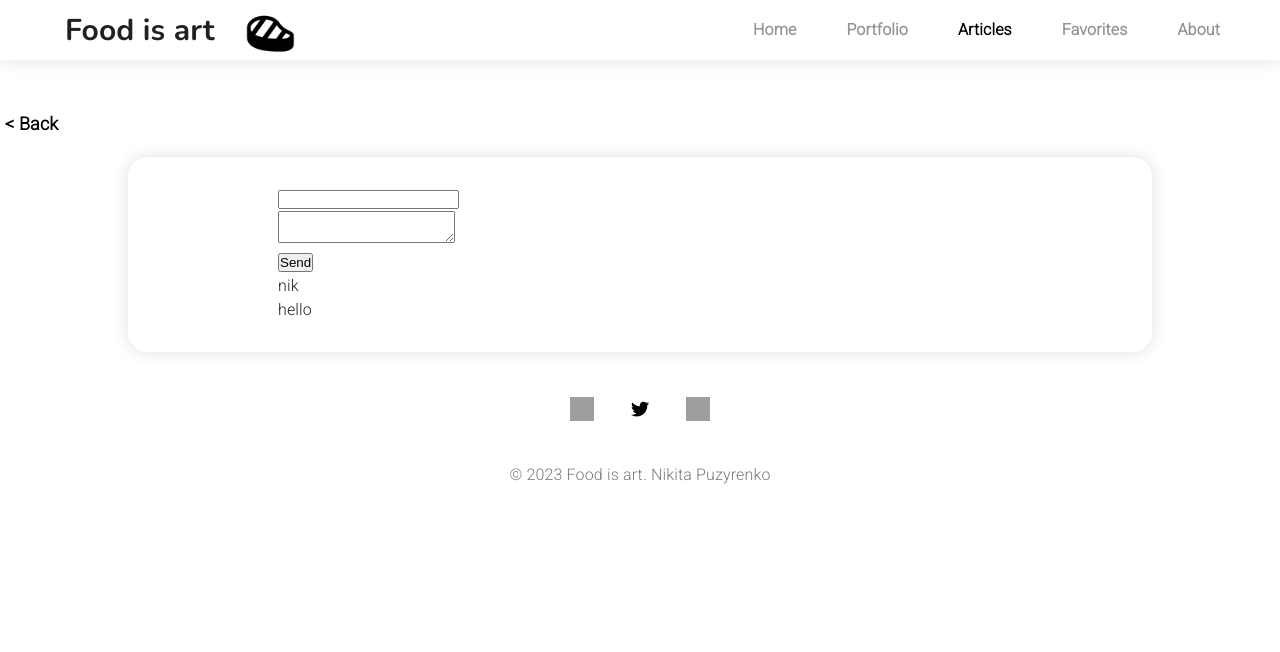
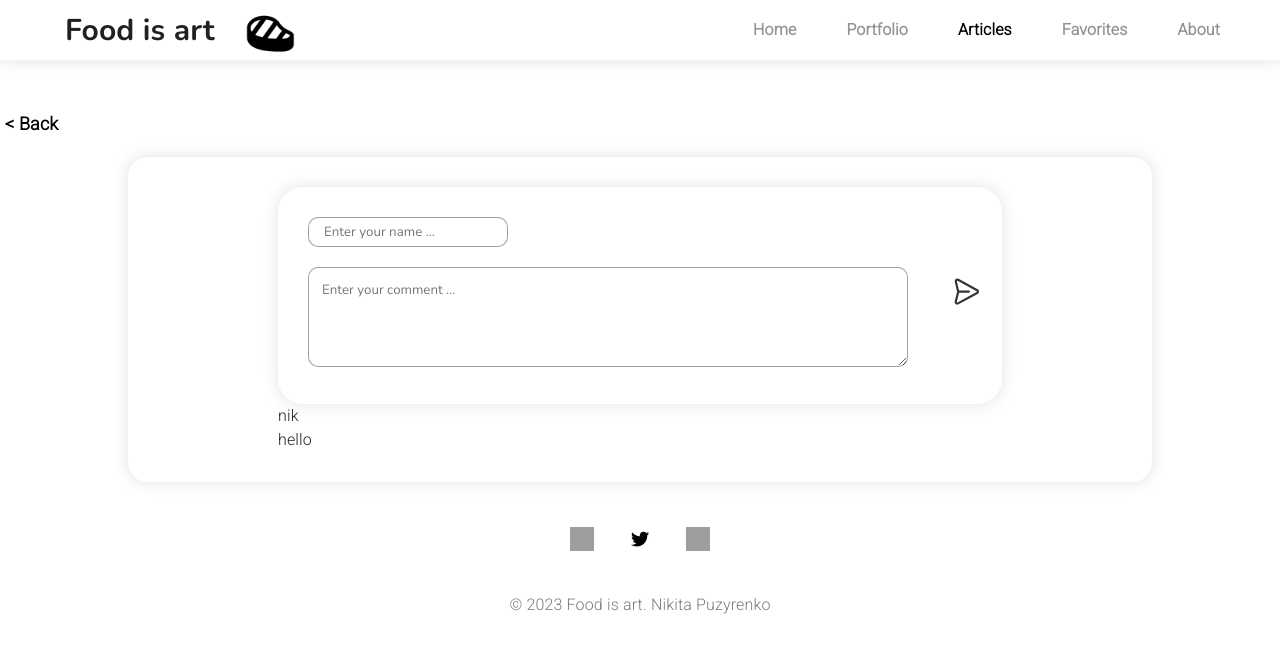
Before and after one commit to NikitOS-1/food-blog, a React (Create React App) app: page /articles/0 in a window 1280 px wide. Shown: the top 652 px of the page. Built offline with nearby package versions, Linux system fonts and the light colour scheme; grey boxes are pictures that could not be loaded.

Commit message:
compleated style for form(coment)

```diff
--- a/src/componets/ArticalItem/Coment/Coment.module.scss
+++ b/src/componets/ArticalItem/Coment/Coment.module.scss
@@ -2,7 +2,6 @@
     margin: 20px auto;
     display: flex;
     flex-direction: column;
-    justify-content: center;
     padding: 30px 150px;
     width: 80%;
     height: max-content;
@@ -10,4 +9,85 @@
     -webkit-box-shadow: 0px 0px 16px 1px rgba(0, 0, 0, 0.11);
     -moz-box-shadow: 0px 0px 16px 1px rgba(0, 0, 0, 0.11);
     box-shadow: 0px 0px 16px 1px rgba(0, 0, 0, 0.11);
+
+    .form {
+        -webkit-box-shadow: 0px 0px 16px 1px rgba(0, 0, 0, 0.11);
+        -moz-box-shadow: 0px 0px 16px 1px rgba(0, 0, 0, 0.11);
+        box-shadow: 0px 0px 16px 1px rgba(0, 0, 0, 0.11);
+        padding: 20px;
+        display: flex;
+        justify-content: space-between;
+        align-items: center;
+        width: 100%;
+        height: max-content;
+        border-radius: 25px;
+
+        .coment {
+            display: flex;
+            flex-direction: column;
+            align-items: flex-start;
+            justify-content: center;
+
+            .name {
+                margin: 10px;
+
+                input {
+                    width: 200px;
+                    height: 30px;
+                    border: 1px solid rgba(0, 0, 0, 0.372);
+                    border-radius: 10px;
+
+                    &::placeholder {
+                        padding: 5px;
+                        font-family: "Nunito", sans-serif;
+                    }
+
+                    &:valid {
+                        padding: 10px;
+                        font-family: "Nunito", sans-serif;
+                    }
+                }
+            }
+
+            .text {
+                margin: 10px;
+
+                textarea {
+                    width: 600px;
+                    height: 100px;
+                    border: 1px solid rgba(0, 0, 0, 0.372);
+                    border-radius: 10px;
+
+                    &::placeholder {
+                        padding: 3px;
+                        font-family: "Nunito", sans-serif;
+                    }
+
+                    &:valid {
+                        padding: 10px;
+                        font-family: "Nunito", sans-serif;
+                    }
+                }
+            }
+        }
+
+        .btnSend {
+            button {
+                background: transparent;
+                border: none;
+                cursor: pointer;
+
+                &:hover {
+                    opacity: 0.7;
+                }
+            }
+        }
+
+    }
+
+    .view {
+        .newName {}
+
+        .newText {}
+    }
 }
--- a/src/componets/ArticalItem/Coment/Coment.tsx
+++ b/src/componets/ArticalItem/Coment/Coment.tsx
@@ -46,21 +46,40 @@ const Coment = (props: Props) => {
   return (
     <div className={style.wrap}>
       <form className={style.form} onSubmit={handleSubmit}>
-        <div className={style.name}>
-          <input type="text" value={newComent.name} onChange={handleName} />
-        </div>
-        <div className={style.text}>
-          <textarea value={newComent.text} onChange={handleText}></textarea>
+        <div className={style.coment}>
+          <div className={style.name}>
+            <input
+              type="text"
+              placeholder="Enter your name ..."
+              value={newComent.name}
+              onChange={handleName}
+            />
+          </div>
+          <div className={style.text}>
+            <textarea
+              value={newComent.text}
+              onChange={handleText}
+              placeholder="Enter your comment ..."></textarea>
+          </div>
         </div>
         <div className={style.btnSend}>
-          <button type="submit">Send</button>
+          <button type="submit">
+            <svg width="32" height="32" viewBox="0 0 22 22" fill="none">
+              <path
+                d="M13.0137 10.7353L5.64685 10.7598L3.99419 3.81634C3.77771 2.90644 4.7472 2.16525 5.56581 2.61556L18.6662 9.8104C19.4102 10.2205 19.4028 11.295 18.6502 11.702L5.50222 18.8283C4.67928 19.2741 3.72369 18.5382 3.94828 17.6299L5.64685 10.7598"
+                stroke="#333333"
+                strokeWidth="1.5"
+                strokeLinecap="round"
+                strokeLinejoin="round"></path>
+            </svg>
+          </button>
         </div>
       </form>
       <div className={style.view}>
         {coment.map(({ name, text }: Coment, i) => (
           <div key={i}>
-            <div>{name}</div>
-            <div>{text}</div>
+            <div className={style.newName}>{name}</div>
+            <div className={style.newText}>{text}</div>
           </div>
         ))}
       </div>
```
